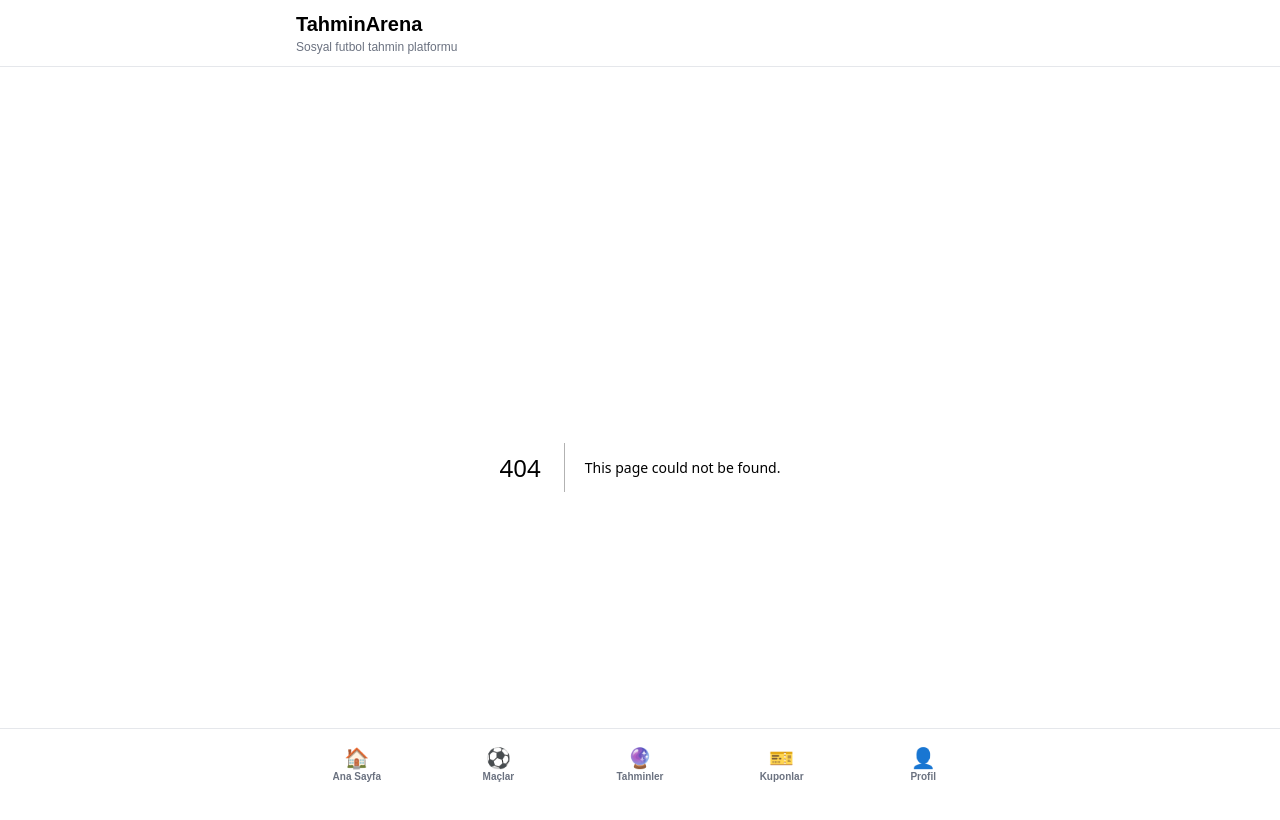
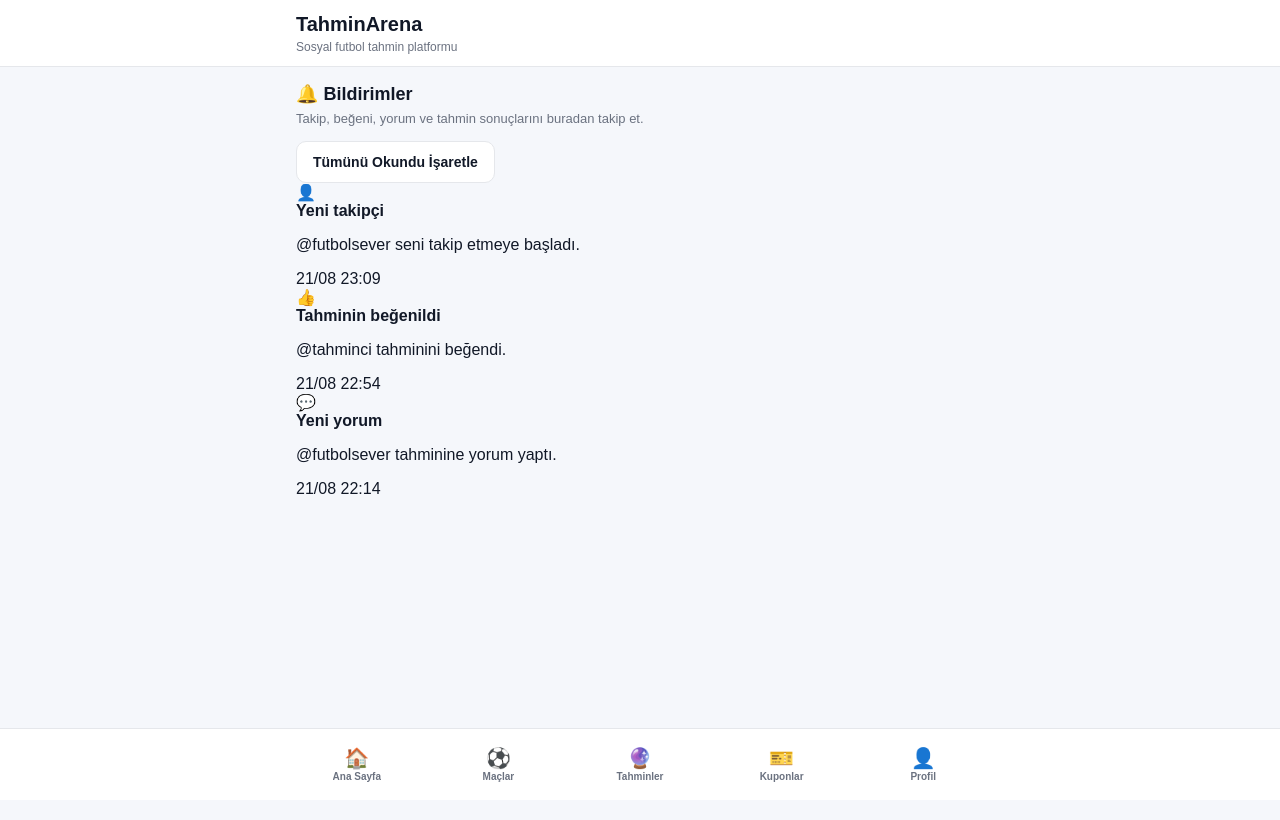
Before and after one commit to bitcoinkazanc/TahminArena, a Next.js app in the folder tahminarena/: page /notifications in a window 1280 px wide. Before the commit this address had no page. Shown: the top 820 px of the page. Built offline with nearby package versions, Linux system fonts and the light colour scheme.

Commit message:
Create tahminarena/app/notifications/page.tsx

```diff
--- /dev/null
+++ b/tahminarena/app/notifications/page.tsx
@@ -0,0 +1,146 @@
+"use client";
+
+import { useState } from "react";
+import PageContainer from "@/components/layout/PageContainer";
+import NotificationItem from "@/components/notifications/NotificationItem";
+import EmptyState from "@/components/ui/EmptyState";
+import type { Notification } from "@/types/notification";
+
+const demoNotifications: Notification[] = [
+  {
+    id: "notification-1",
+    userId: "demo-user",
+    type: "follow",
+    title: "Yeni takipçi",
+    message:
+      "@futbolsever seni takip etmeye başladı.",
+    actorUserId: "demo-user-1",
+    actorUsername: "futbolsever",
+    predictionId: null,
+    read: false,
+    createdAt: new Date(
+      Date.now() - 5 * 60 * 1000,
+    ).toISOString(),
+  },
+  {
+    id: "notification-2",
+    userId: "demo-user",
+    type: "like",
+    title: "Tahminin beğenildi",
+    message:
+      "@tahminci tahminini beğendi.",
+    actorUserId: "demo-user-2",
+    actorUsername: "tahminci",
+    predictionId:
+      "demo-prediction-1",
+    read: false,
+    createdAt: new Date(
+      Date.now() - 20 * 60 * 1000,
+    ).toISOString(),
+  },
+  {
+    id: "notification-3",
+    userId: "demo-user",
+    type: "comment",
+    title: "Yeni yorum",
+    message:
+      "@futbolsever tahminine yorum yaptı.",
+    actorUserId: "demo-user-1",
+    actorUsername: "futbolsever",
+    predictionId:
+      "demo-prediction-1",
+    read: true,
+    createdAt: new Date(
+      Date.now() - 60 * 60 * 1000,
+    ).toISOString(),
+  },
+];
+
+export default function NotificationsPage() {
+  const [notifications, setNotifications] =
+    useState<Notification[]>(
+      demoNotifications,
+    );
+
+  function markAsRead(
+    notificationId: string,
+  ) {
+    setNotifications((current) =>
+      current.map((notification) =>
+        notification.id ===
+        notificationId
+          ? {
+              ...notification,
+              read: true,
+            }
+          : notification,
+      ),
+    );
+  }
+
+  function markAllAsRead() {
+    setNotifications((current) =>
+      current.map((notification) => ({
+        ...notification,
+        read: true,
+      })),
+    );
+  }
+
+  const unreadCount =
+    notifications.filter(
+      (notification) => !notification.read,
+    ).length;
+
+  return (
+    <main>
+      <PageContainer>
+        <section>
+          <div className="section-heading">
+            <h2>🔔 Bildirimler</h2>
+
+            <p>
+              Takip, beğeni, yorum ve tahmin
+              sonuçlarını buradan takip et.
+            </p>
+          </div>
+
+          {unreadCount > 0 && (
+            <button
+              type="button"
+              className="ui-button ui-button--secondary"
+              onClick={markAllAsRead}
+            >
+              Tümünü Okundu İşaretle
+            </button>
+          )}
+        </section>
+
+        {notifications.length === 0 ? (
+          <EmptyState
+            icon="🔔"
+            title="Henüz bildirimin yok"
+            description="Yeni etkileşimler olduğunda bildirimlerin burada görünecek."
+          />
+        ) : (
+          <section
+            className="notifications-list"
+            aria-label="Bildirimler"
+          >
+            {notifications.map(
+              (notification) => (
+                <NotificationItem
+                  key={notification.id}
+                  notification={
+                    notification
+                  }
+                  onRead={markAsRead}
+                />
+              ),
+            )}
+          </section>
+        )}
+      </PageContainer>
+    </main>
+  );
+}
```
